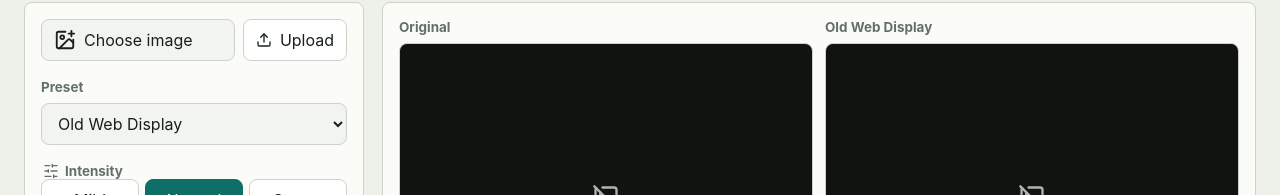
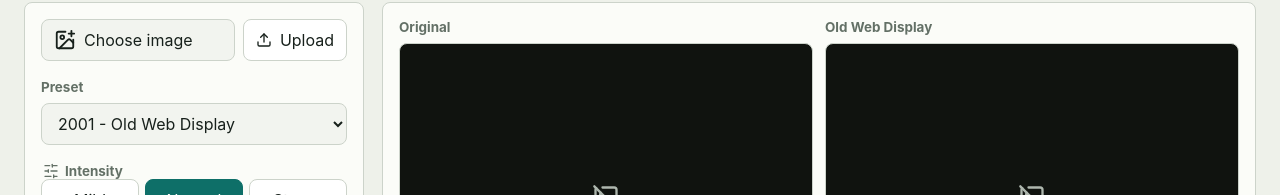
Before and after one commit to virtuecho/pixel-era-compressor, a React (Vite) app: page / in a window 1280 px wide. Shown: the part 92-287 px from the top of the page. Built offline with nearby package versions, Linux system fonts and the light colour scheme.

Commit message:
fix(presets): sort picker options by era

```diff
--- a/src/components/PresetPicker.tsx
+++ b/src/components/PresetPicker.tsx
@@ -1,4 +1,5 @@
 import type { ReactElement } from "react";
+import { sortCameraPresetsByEra } from "../imaging/presets/camera-presets";
 import type { CameraPreset } from "../imaging/presets/preset-types";
 
 export type PresetPickerProps = {
@@ -33,13 +34,13 @@ export function PresetPicker({
       >
         {categories.map((category) => (
           <optgroup key={category.value} label={category.label}>
-            {presets
-              .filter((preset) => preset.category === category.value)
-              .map((preset) => (
-                <option key={preset.id} value={preset.id}>
-                  {preset.label}
-                </option>
-              ))}
+            {sortCameraPresetsByEra(
+              presets.filter((preset) => preset.category === category.value),
+            ).map((preset) => (
+              <option key={preset.id} value={preset.id}>
+                {preset.year} - {preset.label}
+              </option>
+            ))}
           </optgroup>
         ))}
       </select>
--- a/src/imaging/presets/camera-presets.ts
+++ b/src/imaging/presets/camera-presets.ts
@@ -544,3 +544,20 @@ export function findCameraPreset(id: string): CameraPreset | undefined {
 export function getDefaultCameraPreset(): CameraPreset {
   return cameraPresets[0];
 }
+
+export function compareCameraPresetsByEra(
+  left: CameraPreset,
+  right: CameraPreset,
+): number {
+  return (
+    left.year - right.year ||
+    left.label.localeCompare(right.label) ||
+    left.id.localeCompare(right.id)
+  );
+}
+
+export function sortCameraPresetsByEra(
+  presets: readonly CameraPreset[],
+): CameraPreset[] {
+  return [...presets].sort(compareCameraPresetsByEra);
+}
```
Also changed, not shown: 1 other file (tests, documents, lock files or other folders).
